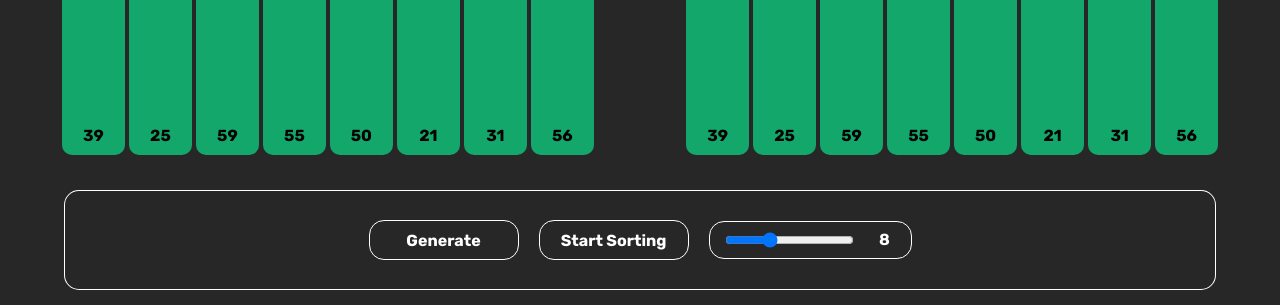
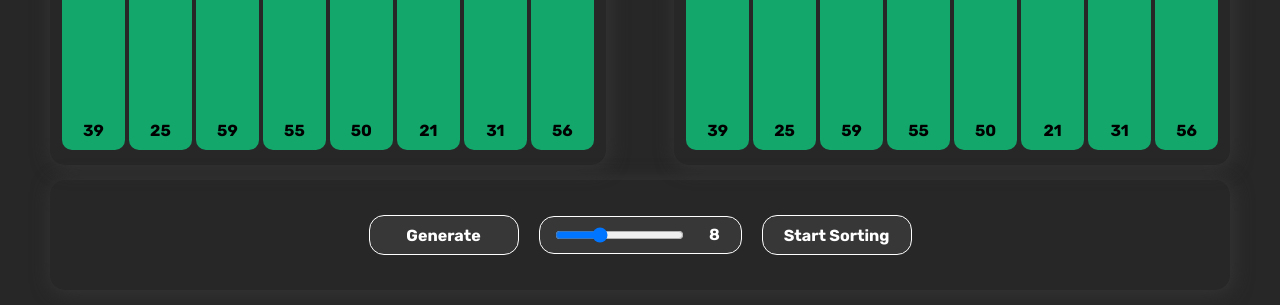
Before and after one commit to mayankleo/sorting-visualizer, a plain HTML site: page index.html in a window 1280 px wide. Shown: the part 495-800 px from the top of the page. Drawn offline with Linux system fonts and the light colour scheme.

Commit message:
better looks

```diff
--- a/index.html
+++ b/index.html
@@ -60,12 +60,12 @@
         <div class="main-fluid">
             <div class="main-con">
                 <button onclick="generate()">Generate</button>
-                <button onclick="startSorting()">Start Sorting</button>
                 <div class="rangeiv">
                     <input type="range" id="range" min="4" max="16" value="8" onchange="generate()"
-                        oninput="rangevalue(this.value)">
+                    oninput="rangevalue(this.value)">
                     <div id="rangev">8</div>
                 </div>
+                <button onclick="startSorting()">Start Sorting</button>
             </div>
         </div>
 
@@ -73,7 +73,7 @@
 
     <script src="script.js"></script>
     <script>
-        generate()
+        generate();
     </script>
 
 </body>
--- a/script.js
+++ b/script.js
@@ -4,12 +4,14 @@ const swapColor = "#ff652f";
 
 const container = document.getElementsByClassName("container2");
 const range = document.getElementById("range");
+const rangetext = document.getElementById("rangev");
 const sorts1 = document.getElementById("sorts1");
 const sorts2 = document.getElementById("sorts2");
 var obja, objb;
 
 function rangevalue(x) {
-  document.getElementById("rangev").innerHTML = x;
+  rangetext.innerHTML = x;
+
 }
 
 function generate() {
--- a/style.css
+++ b/style.css
@@ -28,7 +28,8 @@ body {
     align-items: center;
     flex-direction: column;
     padding: 10px;
-    /* border: 1px solid rgb(22, 159, 70); */
+    box-shadow: #373737 2px 2px 20px 0px;
+    border-radius: 15px;
 }
 .sap{
     width: 6%;
@@ -46,9 +47,8 @@ body {
     height: 70vh;
     display: flex;
     align-items: end;
-    padding: 10px 0;
+    padding: 5px 0;
     position: relative;
-    /* border: 1px solid red; */
 }
 
 .pols {
@@ -98,7 +98,7 @@ color: #ff652f;
     width: 40%;
     font-weight: 700;
     color: #fff;
-    background-color: #272727;
+    background-color: #373737;
     border: 1px solid white;
     border-radius: 5px;
     font-size: 1rem;
@@ -114,17 +114,16 @@ color: #ff652f;
 }
 
 .main-fluid{
+    padding: 15px 50px 15px 50px;
     height: 100%;
-    width: 100vw;
-    /* box-shadow: rgb(255, 0, 0) 0px 0px 0px 1px inset; */
-    padding: 15px 0;
     display: flex;
     justify-content: center;
+    align-items: center;
 }
 .main-con{
-    width: 90%;
+    width: 100%;
     height: 100%;
-    box-shadow: rgba(255, 255, 255, 1) 0px 0px 0px 1px inset;
+    box-shadow: #373737 2px 2px 20px 0px;
     border-radius: 15px;
     display: flex;
     justify-content: center;
@@ -135,7 +134,7 @@ button{
     height: 2.5rem;
     width: 150px;
     color: #fff;
-    background-color: #272727;
+    background-color: #373737;
     border: 1px solid #fff;
     font-family: inherit;
     font-size: 1rem;
@@ -157,6 +156,7 @@ button:hover{
     padding: 0 5px;
     height: 2.3rem;
     border: 1px solid white;
+    background-color: #373737;
     border-radius: 15px;
     margin: 10px;
 }
```
